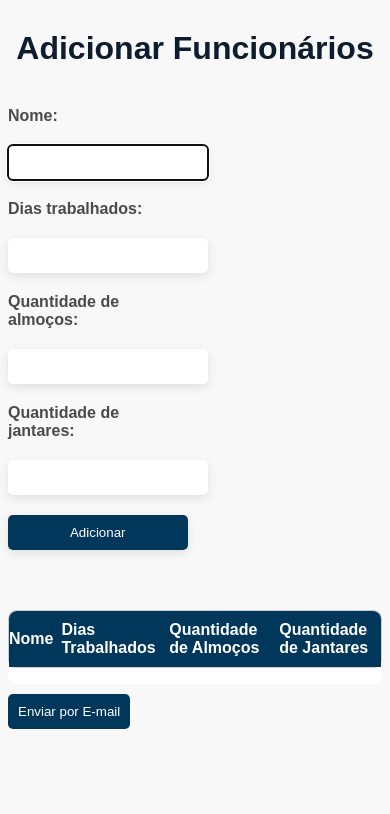
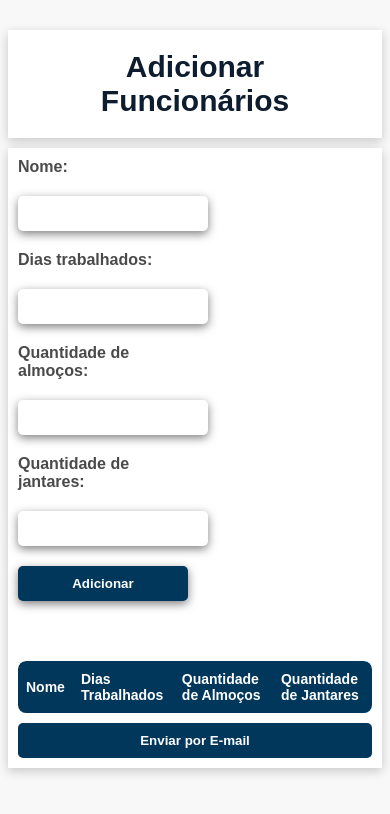
Before and after one commit to diego-tavares/controle-refeicoes, a website: page index.html in a window 390 px wide. Drawn offline with Linux system fonts and the light colour scheme.

Commit message:
Add files via upload

```diff
--- a/assets/css/style.css
+++ b/assets/css/style.css
@@ -1,14 +1,23 @@
-/* Identidade visual */
+
 body {
   background-color: #F9F8F8;
   font-family: 'Poppins', sans-serif;
+  font-size: 16px;
 }
 
 h1 {
   text-align: center;
   margin-top: 30px;
-  margin-bottom: 40px;
+  margin-bottom: 10px;
   color: #0D1C2E;
+  padding: 20px;
+}
+.containerTitulo {
+  max-width: 880px;
+  margin: 0 auto;
+  padding: 0px;
+  background-color: #FFFFFF;
+  box-shadow: 0px 3px 10px rgba(0, 0, 0, 0.2);
 }
 
 .container {
@@ -41,7 +50,11 @@ form input {
   padding: 10px;
   border-radius: 5px;
   border: none;
-  box-shadow: 0px 3px 10px rgba(0, 0, 0, 0.1);
+  box-shadow: 0px 3px 10px rgba(0, 0, 0, 0.5);
+}
+
+form input:focus {
+outline: none ;
 }
 
 form button {
@@ -52,6 +65,7 @@ form button {
   border: none;
   cursor: pointer;
   transition: background-color 0.3s ease;
+
 }
 
 form button:hover {
@@ -90,6 +104,7 @@ button {
   border: none;
   cursor: pointer;
   transition: background-color 0.3s ease;
+
 }
 
 button:hover {
@@ -111,6 +126,7 @@ button:hover {
   border-radius: 5px;
   border: none;
   cursor: pointer;
+  font-weight: bold;
 }
 
 .add-button:hover {
@@ -125,6 +141,7 @@ button:hover {
   border-radius: 5px;
   border: none;
   cursor: pointer;
+  font-weight: bold;
 }
 
 .sendBtn:hover {
@@ -145,53 +162,32 @@ table {
 }
 
 /* Estilos para células de cabeçalho em telas menores */
-@media screen and (max-width: 600px) {
-  th {
-    font-size: 16px;
-    padding: 10px 4px;
+@media screen and (max-width: 800px) {
+  body {
+    min-height: 150vh;
+  }
+  h1 {
+    font-size: 30px;
   }
 
-  th:first-child {
-    padding-left: 0;
+  .container {
+    padding: 10px;
+    align-content: center;
+    display: flex;
+    flex-direction: column;
+    justify-content: center;
   }
 
-  th:last-child {
-    padding-right: 0;
-  }
-}
-
-/* Estilos para células em telas menores */
-@media screen and (max-width: 600px) {
-  td {
-    font-size: 14px;
-    padding: 8px 4px;
+  table {
+    margin: 0 auto;
+    width: 100%;
+    max-width: 800px;
+    overflow-x: auto;
+    display: block;
   }
 
-  td:last-child {
-    padding-right: 0;
+  tfoot {
+    display: table-row-group;
   }
 
 }
-
-/* Estilos para linhas em telas menores */
-@media screen and (max-width: 600px) {
-  tr {
-    display: block;
-    margin-bottom: 16px;
-    border: 1px solid #ccc;
-    border-radius: 8px;
-  }
-
-  tr:nth-child(even) {
-    background-color: #F2F2F2;
-  }
-
-  td:first-child {
-    border-radius: 8px 8px 0 0;
-  }
-
-  td:last-child {
-    border-radius: 0 0 8px 8px;
-    padding-bottom: 16px;
-  }
-}
--- a/index.html
+++ b/index.html
@@ -1,5 +1,6 @@
 <!DOCTYPE html>
 <html>
+	<meta name="viewport" content="width=device-width, initial-scale=1.0">
 <head>
 	<title>Adicionar Funcionários</title>
 	<link rel="stylesheet" type="text/css" href="assets/css/style.css">
@@ -7,7 +8,11 @@
 
 </head>
 <body>
+
+	<div class="containerTitulo">
 	<h1>Adicionar Funcionários</h1>
+	</div>
+<div class="container">
 
 	<form>
 		<label for="nome">Nome:</label>
@@ -38,5 +43,6 @@
 
 
 	<script type="text/javascript" src="assets/js/recharge.js"></script>
+</div>
 </body>
 </html>
```
